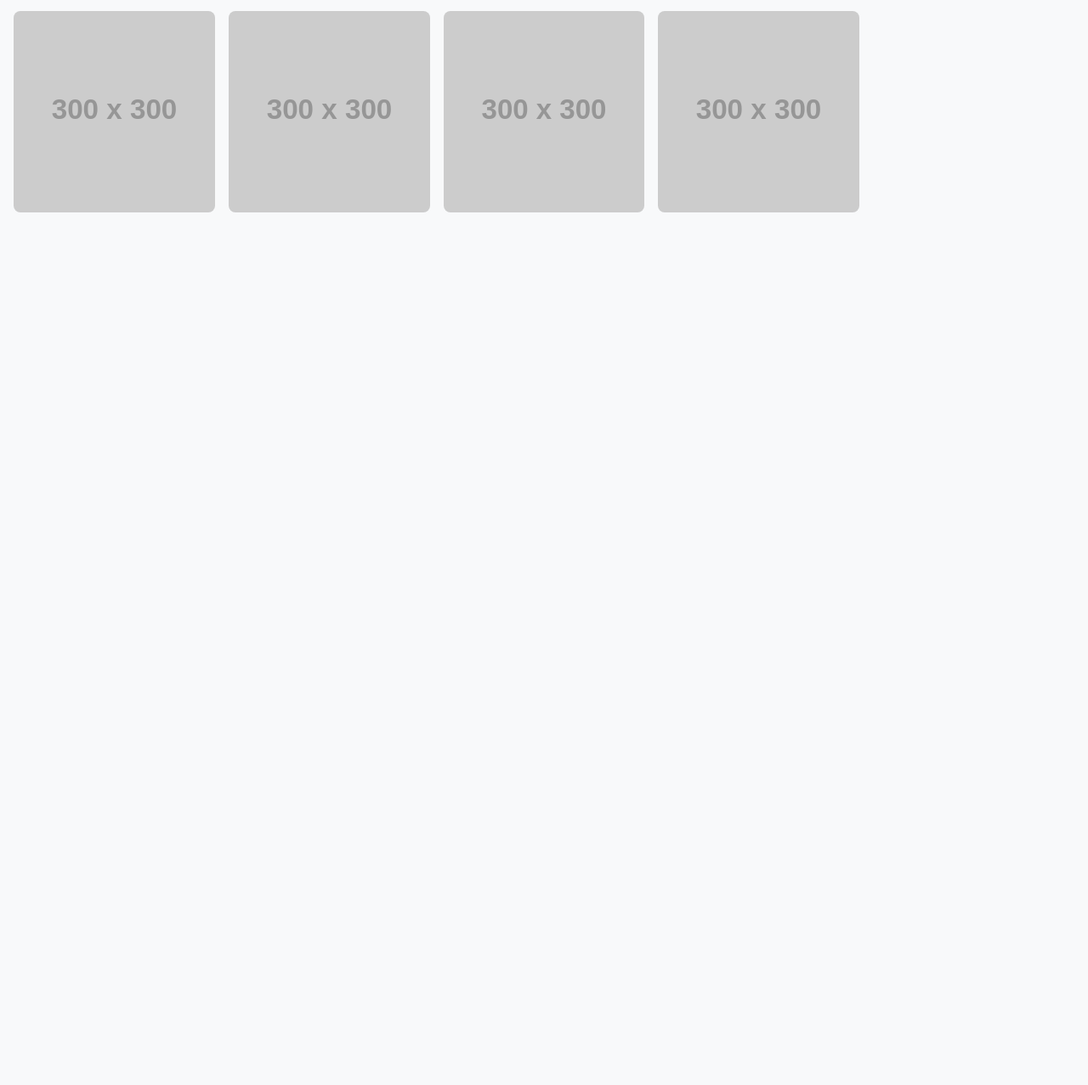
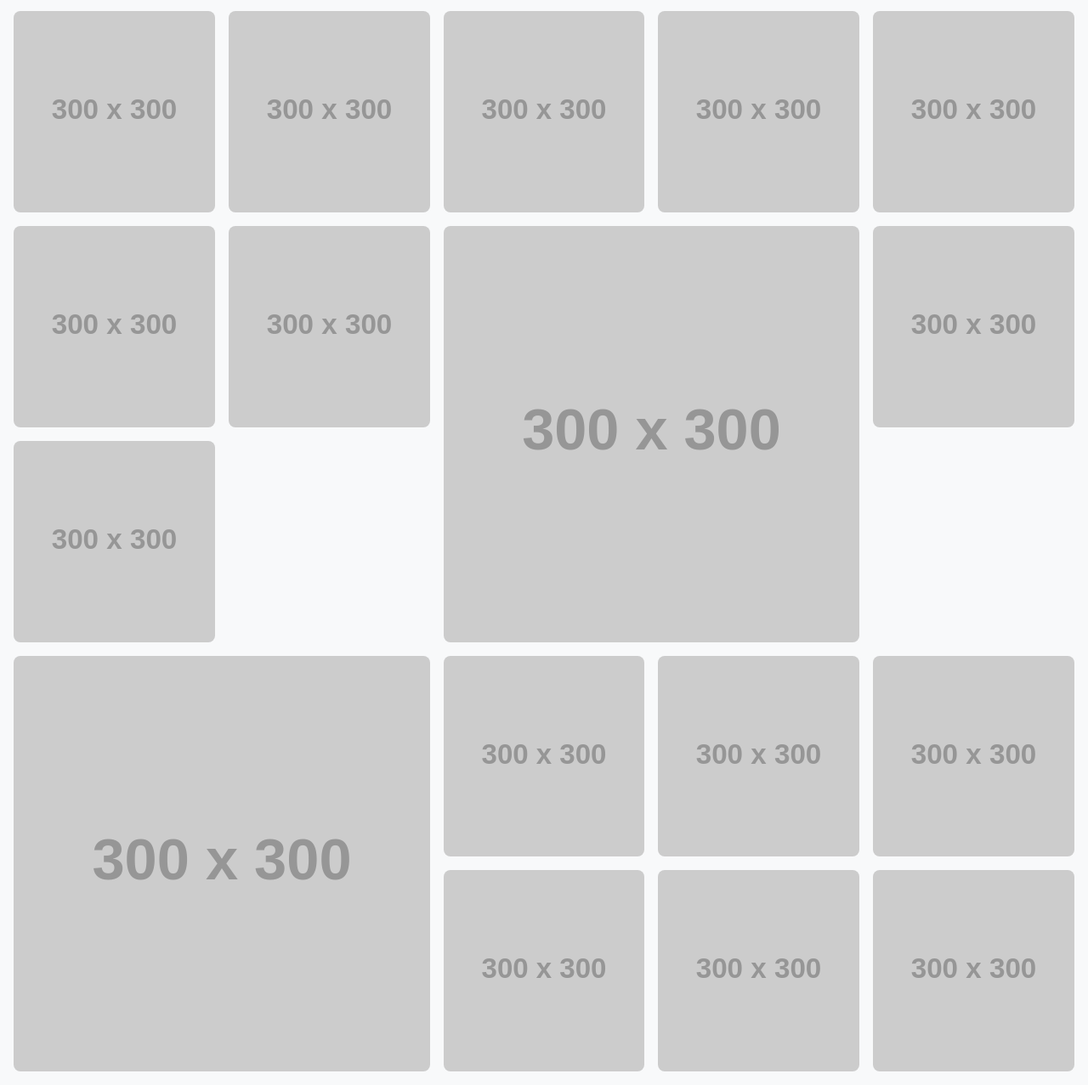
Before and after one commit to srgicmps/whale-page, a website: page src/muntatge.html in a window 1280 px wide. Shown: the part 1194-2471 px from the top of the page at 85% size. Before the commit the page ends 1460 px from the top, so only its background shows below. Drawn offline with Linux system fonts and the light colour scheme; placeholder pictures from the web are drawn by us; a web font is replaced by a local one.

Commit message:
muntatge

```diff
--- a/css/muntatge.css
+++ b/css/muntatge.css
@@ -26,7 +26,25 @@ h1 {
 	margin-bottom: 1rem;
 	padding-left: 1rem;
 }
+.gallery img:first-child {
+	grid-column: span 3;
+	grid-row: span 3;
+}
 
+.gallery img:nth-child(3) {
+	grid-column: span 2;
+	grid-row: span 2;
+}
+
+.gallery img:nth-child(16) {
+	grid-column: span 2;
+	grid-row: span 2;
+}
+
+.gallery img:nth-child(19) {
+	grid-column: span 2;
+	grid-row: span 2;
+}
 .gallery {
 	display: grid;
 	grid-template-columns: repeat(auto-fill, minmax(12.5rem, 1fr));
@@ -39,8 +57,16 @@ h1 {
 	height: auto;
 	border-radius: 0.5rem;
 	transition: transform 0.3s ease;
+	-webkit-transition: transform 0.3s ease;
+	-moz-transition: transform 0.3s ease;
+	-ms-transition: transform 0.3s ease;
+	-o-transition: transform 0.3s ease;
 }
 
 .gallery img:hover {
-	transform: scale(1.05);
+	transform: scale(1.02);
+	-webkit-transform: scale(1.02);
+	-moz-transform: scale(1.02);
+	-ms-transform: scale(1.02);
+	-o-transform: scale(1.02);
 }
--- a/src/muntatge.html
+++ b/src/muntatge.html
@@ -30,30 +30,31 @@
 		<main>
 			<h1>Muntatge</h1>
 			<div class="gallery">
-				<img src="https://via.placeholder.com/300" alt="Placeholder Image" class="gallery-item" />
-				<img src="https://via.placeholder.com/300" alt="Placeholder Image" class="gallery-item" />
-				<img src="https://via.placeholder.com/300" alt="Placeholder Image" class="gallery-item" />
-				<img src="https://via.placeholder.com/300" alt="Placeholder Image" class="gallery-item" />
-				<img src="https://via.placeholder.com/300" alt="Placeholder Image" class="gallery-item" />
-				<img src="https://via.placeholder.com/300" alt="Placeholder Image" class="gallery-item" />
-				<img src="https://via.placeholder.com/300" alt="Placeholder Image" class="gallery-item" />
-				<img src="https://via.placeholder.com/300" alt="Placeholder Image" class="gallery-item" />
-				<img src="https://via.placeholder.com/300" alt="Placeholder Image" class="gallery-item" />
-				<img src="https://via.placeholder.com/300" alt="Placeholder Image" class="gallery-item" />
-				<img src="https://via.placeholder.com/300" alt="Placeholder Image" class="gallery-item" />
-				<img src="https://via.placeholder.com/300" alt="Placeholder Image" class="gallery-item" />
-				<img src="https://via.placeholder.com/300" alt="Placeholder Image" class="gallery-item" />
-				<img src="https://via.placeholder.com/300" alt="Placeholder Image" class="gallery-item" />
-				<img src="https://via.placeholder.com/300" alt="Placeholder Image" class="gallery-item" />
-				<img src="https://via.placeholder.com/300" alt="Placeholder Image" class="gallery-item" />
-				<img src="https://via.placeholder.com/300" alt="Placeholder Image" class="gallery-item" />
-				<img src="https://via.placeholder.com/300" alt="Placeholder Image" class="gallery-item" />
-				<img src="https://via.placeholder.com/300" alt="Placeholder Image" class="gallery-item" />
-				<img src="https://via.placeholder.com/300" alt="Placeholder Image" class="gallery-item" />
-				<img src="https://via.placeholder.com/300" alt="Placeholder Image" class="gallery-item" />
-				<img src="https://via.placeholder.com/300" alt="Placeholder Image" class="gallery-item" />
-				<img src="https://via.placeholder.com/300" alt="Placeholder Image" class="gallery-item" />
-				<img src="https://via.placeholder.com/300" alt="Placeholder Image" class="gallery-item" />
+				<img src="https://via.placeholder.com/300" alt="Placeholder Image" class="gallery-item item1" />
+				<img src="https://via.placeholder.com/300" alt="Placeholder Image" class="gallery-item item3" />
+				<img src="https://via.placeholder.com/300" alt="Placeholder Image" class="gallery-item item4" />
+				<img src="https://via.placeholder.com/300" alt="Placeholder Image" class="gallery-item item5" />
+				<img src="https://via.placeholder.com/300" alt="Placeholder Image" class="gallery-item item6" />
+				<img src="https://via.placeholder.com/300" alt="Placeholder Image" class="gallery-item item7" />
+				<img src="https://via.placeholder.com/300" alt="Placeholder Image" class="gallery-item item8" />
+				<img src="https://via.placeholder.com/300" alt="Placeholder Image" class="gallery-item item9" />
+				<img src="https://via.placeholder.com/300" alt="Placeholder Image" class="gallery-item item10" />
+				<img src="https://via.placeholder.com/300" alt="Placeholder Image" class="gallery-item item11" />
+				<img src="https://via.placeholder.com/300" alt="Placeholder Image" class="gallery-item item12" />
+				<img src="https://via.placeholder.com/300" alt="Placeholder Image" class="gallery-item item13" />
+				<img src="https://via.placeholder.com/300" alt="Placeholder Image" class="gallery-item item14" />
+				<img src="https://via.placeholder.com/300" alt="Placeholder Image" class="gallery-item item15" />
+				<img src="https://via.placeholder.com/300" alt="Placeholder Image" class="gallery-item item16" />
+				<img src="https://via.placeholder.com/300" alt="Placeholder Image" class="gallery-item item17" />
+				<img src="https://via.placeholder.com/300" alt="Placeholder Image" class="gallery-item item18" />
+				<img src="https://via.placeholder.com/300" alt="Placeholder Image" class="gallery-item item19" />
+				<img src="https://via.placeholder.com/300" alt="Placeholder Image" class="gallery-item item20" />
+				<img src="https://via.placeholder.com/300" alt="Placeholder Image" class="gallery-item item21" />
+				<img src="https://via.placeholder.com/300" alt="Placeholder Image" class="gallery-item item22" />
+				<img src="https://via.placeholder.com/300" alt="Placeholder Image" class="gallery-item item23" />
+				<img src="https://via.placeholder.com/300" alt="Placeholder Image" class="gallery-item item24" />
+				<img src="https://via.placeholder.com/300" alt="Placeholder Image" class="gallery-item item25" />
+				<img src="https://via.placeholder.com/300" alt="Placeholder Image" class="gallery-item item26" />
 			</div>
 		</main>
 
```
